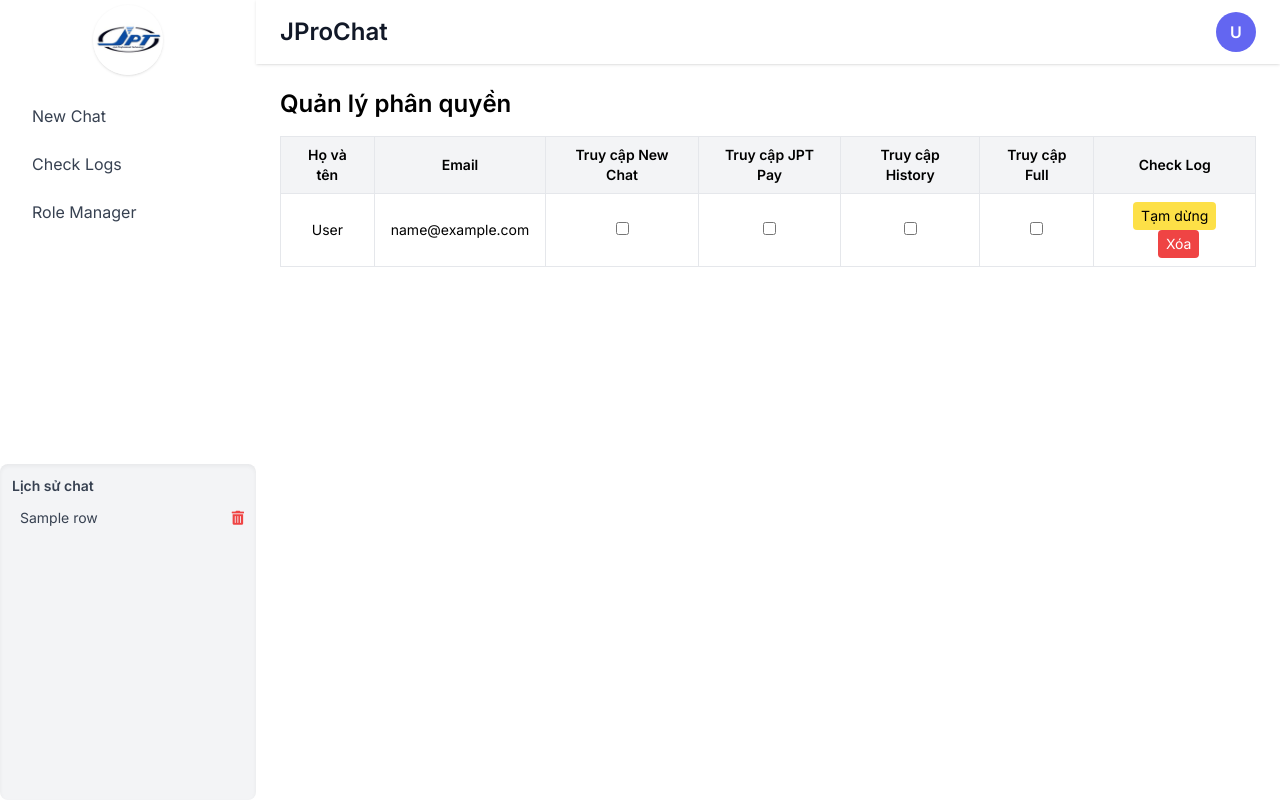
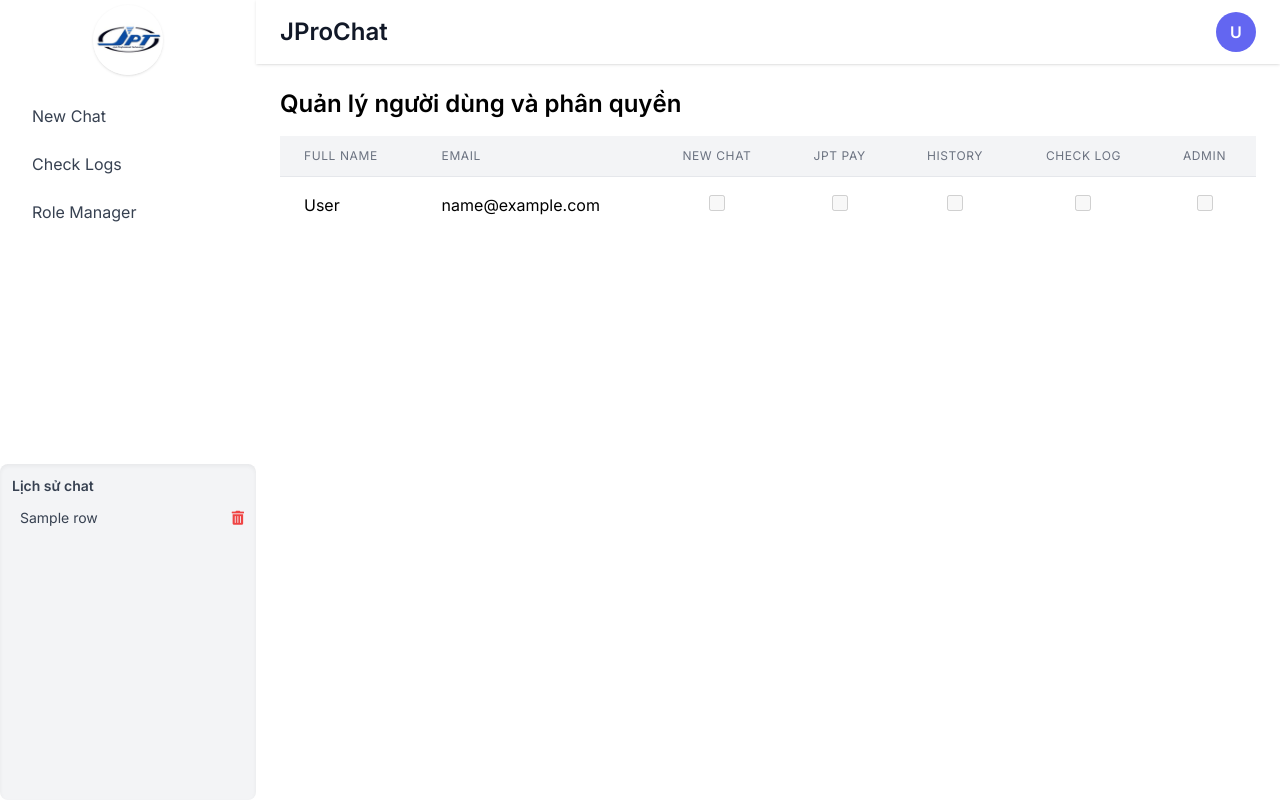
Before and after one commit to JprotechDev/Agent, a Flask app: template templates/role_manager.html in a window 1280 px wide. Run offline with Flask 3, Linux system fonts and the light colour scheme; the template is opened without the code that fills it: most values are stand-ins (such as "Sample title", 1, 10 or a date in 2020); parts of the project's set-up code (start-up, migrations or seed data) failed here and were passed over; some libraries are stand-ins or nearby versions.

Commit message:
role_manager.html

```diff
--- a/templates/role_manager.html
+++ b/templates/role_manager.html
@@ -1,89 +1,157 @@
-{# role_manager.html #}
+
 {% extends "include/base.html" %}
 
 {% block content_chat %}
 <div class="p-6">
-    <h2 class="text-2xl font-bold mb-4">Quản lý phân quyền</h2>
+    <div class="flex justify-between items-center mb-4">
+        <h2 class="text-2xl font-bold">Quản lý người dùng và phân quyền</h2>
+        {% if is_admin %} {# Nút thêm người dùng vẫn chỉ cho admin thấy #}
+        <button class="px-4 py-2 bg-green-600 text-white rounded-md hover:bg-green-700 focus:outline-none focus:ring-2 focus:ring-green-500 focus:ring-offset-2" onclick="toggleAddUserForm()">Thêm người dùng mới</button>
+        {% endif %}
+    </div>
 
-    <table class="table-auto w-full border text-sm">
+    {% if is_admin %}
+    <div id="addUserForm" class="mb-6 p-4 border rounded-lg bg-gray-50 hidden">
+        <h3 class="text-xl font-semibold mb-3">Thêm người dùng mới</h3>
+        <div class="grid grid-cols-1 md:grid-cols-3 gap-4">
+            <div>
+                <label for="newFullname" class="block text-sm font-medium text-gray-700">Họ và tên</label>
+                <input type="text" id="newFullname" class="mt-1 block w-full border border-gray-300 rounded-md shadow-sm py-2 px-3 focus:outline-none focus:ring-blue-500 focus:border-blue-500 sm:text-sm">
+            </div>
+            <div>
+                <label for="newEmail" class="block text-sm font-medium text-gray-700">Email</label>
+                <input type="email" id="newEmail" class="mt-1 block w-full border border-gray-300 rounded-md shadow-sm py-2 px-3 focus:outline-none focus:ring-blue-500 focus:border-blue-500 sm:text-sm">
+            </div>
+            <div>
+                <label for="newPassword" class="block text-sm font-medium text-gray-700">Mật khẩu</label>
+                <input type="password" id="newPassword" class="mt-1 block w-full border border-gray-300 rounded-md shadow-sm py-2 px-3 focus:outline-none focus:ring-blue-500 focus:border-blue-500 sm:text-sm">
+            </div>
+        </div>
+        <button class="mt-4 px-4 py-2 bg-blue-600 text-white rounded-md hover:bg-blue-700 focus:outline-none focus:ring-2 focus:ring-blue-500 focus:ring-offset-2" onclick="addNewUser()">Thêm người dùng</button>
+    </div>
+    {% endif %}
+
+    <div class="overflow-x-auto">
+        <table class="min-w-full divide-y divide-gray-200">
             <thead class="bg-gray-100">
                 <tr>
-                <th class="border px-4 py-2">Họ và tên</th>
-                <th class="border px-4 py-2">Email</th>
-                {# Cập nhật các cột quyền dựa trên các vai trò có thể có trong Google Sheet của bạn #}
-                <th class="border px-4 py-2">Truy cập New Chat</th>
-                <th class="border px-4 py-2">Truy cập JPT Pay</th>
-                <th class="border px-4 py-2">Truy cập History</th>
-                <th class="border px-4 py-2">Truy cập Full</th>
-                <th class="border px-4 py-2">Check Log</th>
+                    <th class="px-6 py-3 text-left text-xs font-medium text-gray-500 uppercase tracking-wider">Full Name</th>
+                    <th class="px-6 py-3 text-left text-xs font-medium text-gray-500 uppercase tracking-wider">Email</th>
+                    <th class="px-6 py-3 text-center text-xs font-medium text-gray-500 uppercase tracking-wider">New Chat</th>
+                    <th class="px-6 py-3 text-center text-xs font-medium text-gray-500 uppercase tracking-wider">JPT Pay</th>
+                    <th class="px-6 py-3 text-center text-xs font-medium text-gray-500 uppercase tracking-wider">History</th>
+                    <th class="px-6 py-3 text-center text-xs font-medium text-gray-500 uppercase tracking-wider">Check Log</th> {# THÊM CỘT MỚI #}
+                    <th class="px-6 py-3 text-center text-xs font-medium text-gray-500 uppercase tracking-wider">Admin</th> {# Đổi "Full" thành "Admin" để rõ ràng hơn #}
+                    {% if is_admin %}
+                    <th class="px-6 py-3 text-center text-xs font-medium text-gray-500 uppercase tracking-wider">Thao tác</th>
+                    {% endif %}
                 </tr>
             </thead>
-        <tbody>
-            {# Duyệt qua all_users (tên biến đã được chuẩn hóa trong homeController) #}
+            <tbody class="bg-white divide-y divide-gray-200">
                 {% for user in all_users %}
-            <tr class="text-center">
-                {# Đảm bảo các key 'FULLNAME', 'EMAIL' khớp với key trong dictionary trả về từ Auth #}
-                <td class="border px-4 py-2">{{ user.FULLNAME }}</td>
-                <td class="border px-4 py-2">{{ user.EMAIL }}</td>
+                <tr>
+                    <td class="px-6 py-4 whitespace-nowrap">{{ user.FULLNAME }}</td>
+                    <td class="px-6 py-4 whitespace-nowrap">{{ user.EMAIL }}</td>
 
-                {# Các checkbox cho các vai trò. Sửa các tên role cho phù hợp với cách bạn lưu trữ trong Google Sheet #}
-                <td class="border px-4 py-2">
-                    <input type="checkbox"
+                    <td class="px-6 py-4 text-center">
+                        <input type="checkbox" class="h-4 w-4 text-blue-600 border-gray-300 rounded focus:ring-blue-500"
                             {% if 'newchat' in user.roles %}checked{% endif %}
-                        onclick="toggleRole('{{ user.EMAIL }}', 'newchat')"
-                    />
+                            {% if not is_admin %}disabled{% endif %}
+                            onclick="toggleRole('{{ user.EMAIL }}', 'newchat', this.checked)" />
                     </td>
-                <td class="border px-4 py-2">
-                    <input type="checkbox"
+                    <td class="px-6 py-4 text-center">
+                        <input type="checkbox" class="h-4 w-4 text-blue-600 border-gray-300 rounded focus:ring-blue-500"
                             {% if 'jpt' in user.roles %}checked{% endif %}
-                        onclick="toggleRole('{{ user.EMAIL }}', 'jpt')"
-                    />
+                            {% if not is_admin %}disabled{% endif %}
+                            onclick="toggleRole('{{ user.EMAIL }}', 'jpt', this.checked)" />
                     </td>
-                <td class="border px-4 py-2">
-                    <input type="checkbox"
+                    <td class="px-6 py-4 text-center">
+                        <input type="checkbox" class="h-4 w-4 text-blue-600 border-gray-300 rounded focus:ring-blue-500"
                             {% if 'history' in user.roles %}checked{% endif %}
-                        onclick="toggleRole('{{ user.EMAIL }}', 'history')"
-                    />
+                            {% if not is_admin %}disabled{% endif %}
+                            onclick="toggleRole('{{ user.EMAIL }}', 'history', this.checked)" />
                     </td>
-                <td class="border px-4 py-2">
-                    <input type="checkbox"
-                        {% if 'full' in user.roles %}checked{% endif %}
-                        onclick="toggleRole('{{ user.EMAIL }}', 'full')"
-                    />
+                    <td class="px-6 py-4 text-center"> {# CỘT MỚI CHO CHECK LOG #}
+                        <input type="checkbox" class="h-4 w-4 text-blue-600 border-gray-300 rounded focus:ring-blue-500"
+                            {% if 'checklog' in user.roles %}checked{% endif %}
+                            {% if not is_admin %}disabled{% endif %}
+                            onclick="toggleRole('{{ user.EMAIL }}', 'checklog', this.checked)" />
                     </td>
-
-                <td class="border px-4 py-2 space-x-2">
-                    <button class="text-sm bg-yellow-300 px-2 py-1 rounded" onclick="toggleUser('{{ user.EMAIL }}')">
-                        {{ "Kích hoạt" if not user.status else "Tạm dừng" }}
+                    <td class="px-6 py-4 text-center"> {# CỘT ADMIN (trước là FULL) #}
+                        <input type="checkbox" class="h-4 w-4 text-blue-600 border-gray-300 rounded focus:ring-blue-500"
+                            {% if 'admin' in user.roles %}checked{% endif %}
+                            {% if not is_admin %}disabled{% endif %}
+                            onclick="toggleRole('{{ user.EMAIL }}', 'admin', this.checked)" />
+                    </td>
+                    {% if is_admin %} {# Chỉ hiển thị cột thao tác cho admin #}
+                    <td class="px-6 py-4 whitespace-nowrap text-center space-x-2">
+                        {# Nút Tạm dừng/Kích hoạt vẫn luôn hiển thị cho admin #}
+                        <button class="text-sm font-medium px-3 py-1 rounded-md {{ 'bg-gray-500 text-white' if user.status else 'bg-yellow-400 text-black' }}" onclick="toggleUser('{{ user.EMAIL }}')">
+                            {{ "Tạm dừng" if user.status else "Kích hoạt" }}
                         </button>
-                    <button class="text-sm bg-red-500 text-white px-2 py-1 rounded" onclick="deleteUser('{{ user.EMAIL }}')">Xóa</button>
+                        {# Nút Xóa chỉ hiển thị nếu người dùng HIỆN TẠI không phải admin #}
+                        {% if 'admin' not in user.roles %}
+                        <button class="text-sm font-medium bg-red-600 text-white px-3 py-1 rounded-md" onclick="deleteUser('{{ user.EMAIL }}')">Xóa</button>
+                        {% endif %}
                     </td>
+                    {% endif %}
                 </tr>
                 {% endfor %}
             </tbody>
         </table>
     </div>
+</div>
 
 <script>
-// Các hàm JavaScript của bạn vẫn giữ nguyên
-function toggleRole(email, role) {
-    fetch('/update-role', {
+// Hàm để ẩn/hiện form thêm người dùng
+function toggleAddUserForm() {
+    const addUserForm = document.getElementById('addUserForm');
+    addUserForm.classList.toggle('hidden'); // Thêm hoặc xóa class 'hidden'
+}
+
+function addNewUser() {
+    const fullname = document.getElementById('newFullname').value;
+    const email = document.getElementById('newEmail').value;
+    const password = document.getElementById('newPassword').value;
+
+    if (!fullname || !email || !password) {
+        alert("Vui lòng điền đầy đủ thông tin.");
+        return;
+    }
+
+    fetch('/add-user', {
         method: 'POST',
         headers: { 'Content-Type': 'application/json' },
-        body: JSON.stringify({ email: email, role: role })
+        body: JSON.stringify({ fullname, email, password })
     })
     .then(res => res.json())
     .then(data => {
         alert(data.message || data.error);
         if (data.message) {
+            window.location.reload(); // Tải lại trang để cập nhật bảng
+        }
+    })
+    .catch(err => alert("Lỗi: " + err));
+}
+
+function toggleRole(email, role, checked) {
+    fetch('/update-role', {
+        method: 'POST',
+        headers: { 'Content-Type': 'application/json' },
+        body: JSON.stringify({ email: email, role: role, checked: checked })
+    })
+    .then(res => res.json())
+    .then(data => {
+        if (data.error) {
+            alert(data.error);
             window.location.reload();
         }
     })
     .catch(err => alert("Lỗi: " + err));
 }
+function deleteUser(email) {
+    if (!confirm("Bạn có chắc chắn muốn xóa người dùng '" + email + "' không? Hành động này không thể hoàn tác.")) return;
 
-function deleteUser(email) {
-    if (!confirm("Bạn có chắc chắn muốn xóa tài khoản này không?")) return;
     fetch('/delete-user', {
         method: 'POST',
         headers: { 'Content-Type': 'application/json' },
@@ -107,9 +175,10 @@
     })
     .then(res => res.json())
     .then(data => {
-        alert(data.message || data.error);
         if (data.message) {
              window.location.reload();
+        } else {
+            alert(data.error);
         }
     })
     .catch(err => alert("Lỗi: " + err));
```
Lines whose indentation alone changed are shown as unchanged.
